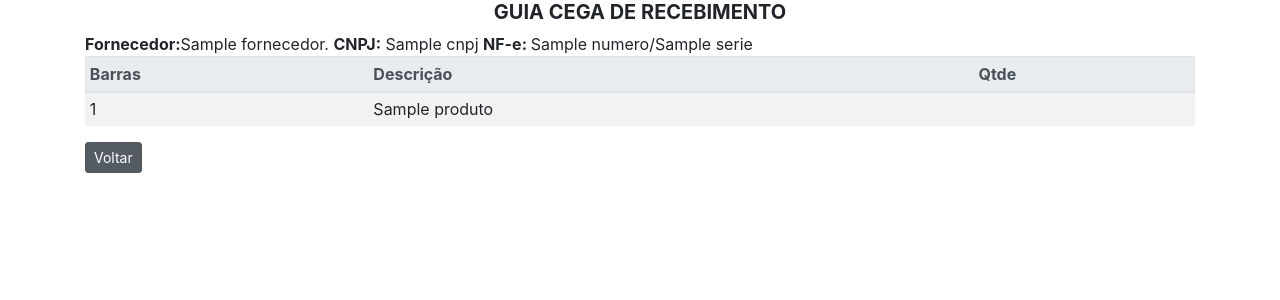
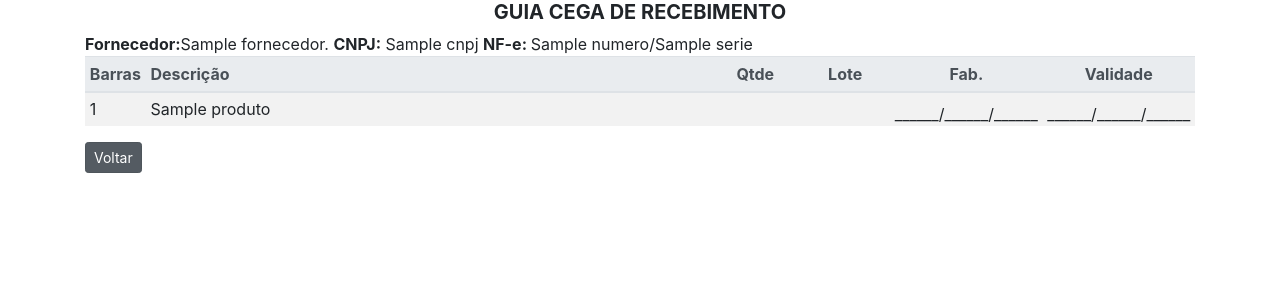
Before and after one commit to camilossantos2809/flex-xml-gc, a Flask app: template templates/guia_cega.html in a window 1280 px wide. Shown: the top 300 px of the page. Run offline with Flask 2, Linux system fonts and the light colour scheme; the template is opened without the code that fills it: most values are stand-ins (such as "Sample title", 1, 10 or a date in 2020); some libraries are stand-ins or nearby versions.

Commit message:
adição de novas colunas na tabela principal e outras melhorias

```diff
--- /dev/null
+++ b/static/css/base.css
@@ -0,0 +1,16 @@
+table.table {
+  width: auto !important;
+}
+
+td.descricao {
+    width: 100%;
+    white-space: nowrap;
+}
+
+td.numero-escrita {
+    opacity: 0;
+}
+
+td.data-escrita {
+    padding-bottom: 0;
+}
--- a/templates/base.html
+++ b/templates/base.html
@@ -12,6 +12,7 @@
       integrity="sha384-Vkoo8x4CGsO3+Hhxv8T/Q5PaXtkKtu6ug5TOeNV6gBiFeWPGFN9MuhOf23Q9Ifjh"
       crossorigin="anonymous"
     />
+    <link rel="stylesheet" href="/static/css/base.css">
   </head>
 
   <body>
--- a/templates/guia_cega.html
+++ b/templates/guia_cega.html
@@ -8,17 +8,23 @@
 <table class="table table-striped table-sm table-responsive-md">
     <thead class="thead-light">
         <tr>
-            <th>Barras</th>
-            <th>Descrição</th>
-            <th>Qtde</th>
+            <th scope="col" class="col-auto">Barras</th>
+            <th scope="col" class="col-auto">Descrição</th>
+            <th scope="col" class="col-auto text-center">Qtde</th>
+            <th scope="col" class="col-auto text-center">Lote</th>
+            <th scope="col" class="col-auto text-center">Fab.</th>
+            <th scope="col" class="col-auto text-center">Validade</th>
         </tr>
     </thead>
     <tbody>
         {% for produto in produtos %}
         <tr>
             <td>{{produto[0]}}</td>
-            <td>{{produto[1]}}</td>
-            <td></td>
+            <td class="descricao">{{produto[1]}}</td>
+            <td class="numero-escrita">___________</td>
+            <td class="numero-escrita">___________</td>
+            <td class="data-escrita align-bottom">______/______/______</td>
+            <td class="data-escrita align-bottom">______/______/______</td>
         </tr>
         {% endfor %}
 
--- a/templates/index.html
+++ b/templates/index.html
@@ -6,7 +6,7 @@
         <form action="/nfe/" method="post">
             <div class="form-group">
                 <label for="idnfe"><h3>GUIA CEGA DE RECEBIMENTO (XML NF-e)</h3></label>
-                <input type="number" class="form-control" id="idnfe" name="idnfe" placeholder="ID NFe" aria-describedby="idnfe-help">
+                <input autofocus type="number" class="form-control" id="idnfe" name="idnfe" placeholder="ID NFe" aria-describedby="idnfe-help">
                 <small id="idnfe-help" class="form-text text-muted">Informe a chave de acesso da NFe</small>
             </div>
             <button type="submit" class="btn btn-primary">Confirmar</button>
```
